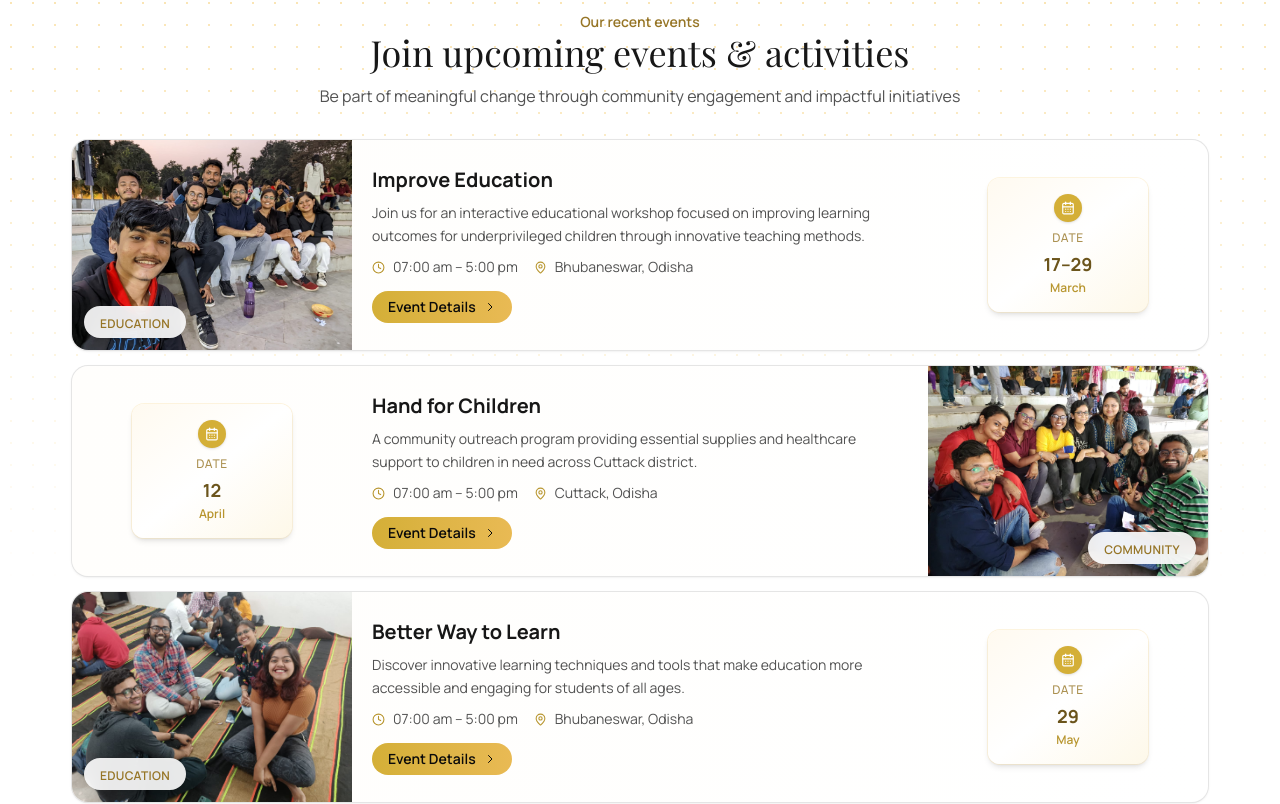
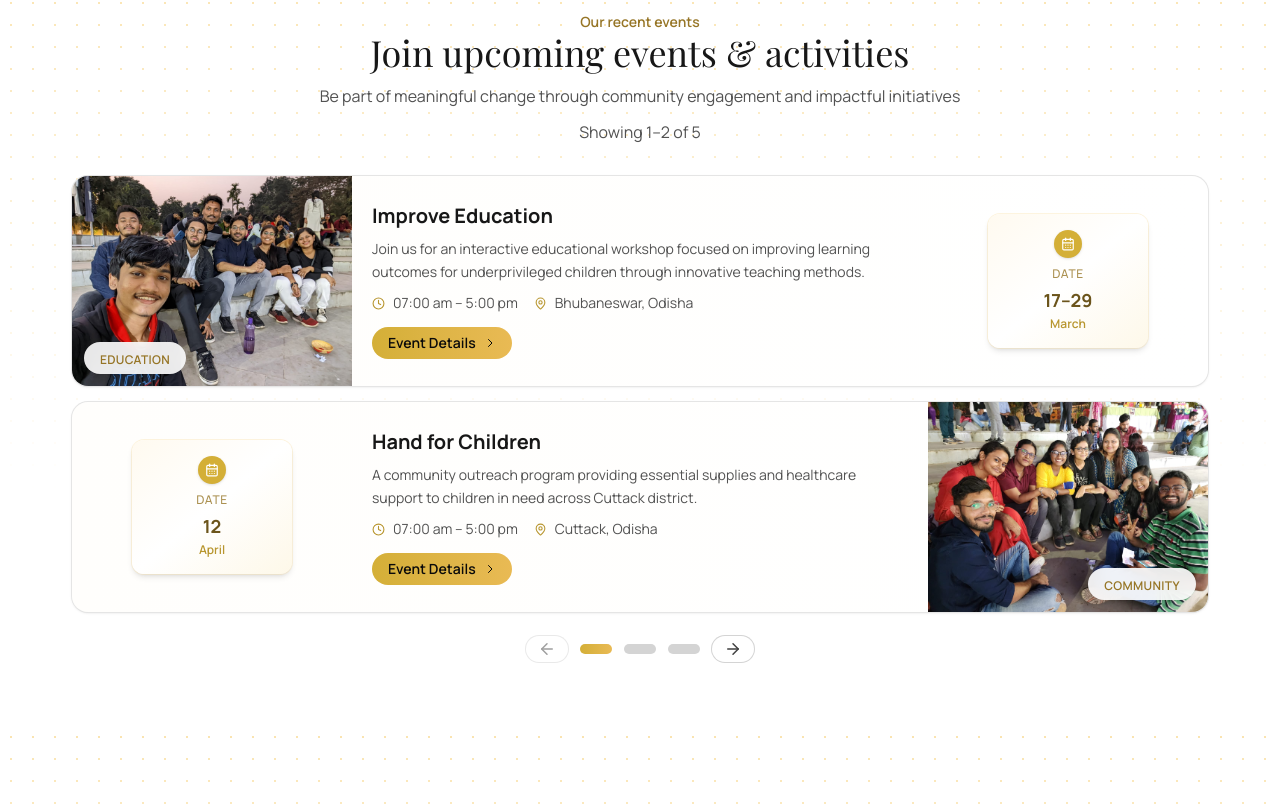
Before and after one commit to purna135/Inara-Foundation-Website, a Next.js app: page / in a window 1280 px wide. Shown: the part 2500-3304 px from the top of the page. Built offline with nearby package versions, Linux system fonts and the light colour scheme; a web font is replaced by a local one.

Commit message:
event section

```diff
--- /dev/null
+++ b/app/events/[id]/page.tsx
@@ -0,0 +1,61 @@
+import events from '@/data/events.json';
+import Image from 'next/image';
+import Link from 'next/link';
+
+export function generateStaticParams() {
+  return (events as any[]).map((e) => ({ id: e.id }));
+}
+
+export default async function EventDetail({ params }: { params: Promise<{ id: string }> }) {
+  const { id } = await params;
+  const event = (events as any[]).find((e) => e.id === id);
+  if (!event) {
+    return (
+      <div className="container-px mx-auto max-w-[1200px] py-16">
+        <h1 className="font-display text-3xl">Event not found</h1>
+        <p className="mt-4"><Link className="link-brand" href="/">Go back home</Link></p>
+      </div>
+    );
+  }
+
+  return (
+    <main className="relative">
+      <div className="absolute inset-0 -z-10 bg-grid pointer-events-none select-none" aria-hidden />
+      <div className="container-px mx-auto max-w-[1200px] py-12">
+        <p className="text-sm font-semibold text-brand-700">{event.category}</p>
+        <h1 className="mt-1 font-display text-4xl sm:text-5xl">{event.title}</h1>
+        <p className="mt-3 max-w-3xl text-neutral-700">{(event as any).description || ''}</p>
+
+        <div className="mt-8 grid items-start gap-8 lg:grid-cols-2">
+          <div className="relative overflow-hidden rounded-3xl ring-1 ring-neutral-200">
+            <Image src={(event as any).cover} alt={event.title} width={960} height={640} className="h-auto w-full object-cover" />
+          </div>
+          <div className="space-y-4">
+            <div className="rounded-2xl border border-neutral-200 bg-white p-6 shadow-sm">
+              <dl className="grid grid-cols-2 gap-4 text-sm">
+                <div>
+                  <dt className="text-neutral-500">Date</dt>
+                  <dd className="font-medium text-neutral-900">{(event as any).date}</dd>
+                </div>
+                <div>
+                  <dt className="text-neutral-500">Time</dt>
+                  <dd className="font-medium text-neutral-900">{(event as any).time}</dd>
+                </div>
+                <div>
+                  <dt className="text-neutral-500">Location</dt>
+                  <dd className="font-medium text-neutral-900">{(event as any).location}</dd>
+                </div>
+                {'fullAddress' in event && (event as any).fullAddress ? (
+                  <div className="col-span-2">
+                    <dt className="text-neutral-500">Address</dt>
+                    <dd className="font-medium text-neutral-900">{(event as any).fullAddress}</dd>
+                  </div>
+                ) : null}
+              </dl>
+            </div>
+          </div>
+        </div>
+      </div>
+    </main>
+  );
+}
--- a/components/Events.tsx
+++ b/components/Events.tsx
@@ -3,7 +3,8 @@ import Image from "next/image";
  import Link from "next/link";
  import events from "@/data/events.json";
  import Section from "./Section";
-import { CalendarDays, MapPin, Clock } from "lucide-react";
+ import { CalendarDays, MapPin, Clock, ArrowRight, ArrowLeft } from "lucide-react";
+ import { useMemo, useState } from "react";
 
 type EventItem = {
   id: string;
@@ -17,7 +18,22 @@ type EventItem = {
 };
 
 export default function Events() {
-  const items = events as any[] as EventItem[];
+  const all = events as any[] as EventItem[];
+  const sorted = useMemo(
+    () =>
+      [...all].sort((a, b) => {
+        const ad = new Date((a as any).startDate || 0).getTime();
+        const bd = new Date((b as any).startDate || 0).getTime();
+        return ad - bd; // nearest first
+      }),
+    [all]
+  );
+  const perPage = 2;
+  const [page, setPage] = useState(0);
+  const totalPages = Math.ceil(sorted.length / perPage);
+  const startIdx = page * perPage;
+  const endIdx = Math.min(sorted.length, startIdx + perPage);
+  const items = sorted.slice(startIdx, endIdx);
 
   return (
     <Section className="bg-white" size="dense">
@@ -31,6 +47,9 @@ export default function Events() {
         <p className="mt-3 text-neutral-600">
           Be part of meaningful change through community engagement and
           impactful initiatives
+        </p>
+         <p className="mt-3 text-neutral-600">
+           Showing {startIdx + 1}–{endIdx} of {sorted.length}
          </p>
       </div>
 
@@ -115,7 +134,7 @@ export default function Events() {
                     </div>
 
                      <div className="pt-1">
-                      <Link href="#">
+                       <Link href={`/events/${event.id}`}>
                         <span className="inline-flex items-center gap-2 rounded-full bg-gradient-to-r from-brand-500 to-brand-400 px-4 py-1.5 text-sm font-semibold text-neutral-950 transition-all hover:from-brand-400 hover:to-brand-300 focus-ring">
                           Event Details
                           <svg
@@ -165,6 +184,37 @@ export default function Events() {
           );
         })}
       </div>
+      {/* Pagination */}
+      {totalPages > 1 && (
+        <div className="mt-6 flex items-center justify-center gap-3">
+          <button
+            className="rounded-full px-3 py-1 text-sm ring-1 ring-neutral-300 text-neutral-700 hover:bg-neutral-50 disabled:opacity-50"
+            onClick={() => setPage((p) => Math.max(0, p - 1))}
+            disabled={page === 0}
+          >
+            <ArrowLeft size={18} />
+          </button>
+          {Array.from({ length: totalPages }).map((_, i) => (
+            <button
+              key={i}
+              aria-label={`Go to page ${i + 1}`}
+              onClick={() => setPage(i)}
+              className={`h-2.5 w-8 rounded-full transition-all ${
+                i === page
+                  ? "bg-gradient-to-r from-brand-500 to-brand-400"
+                  : "bg-neutral-300 hover:bg-neutral-400"
+              }`}
+            />
+          ))}
+          <button
+            className="rounded-full px-3 py-1 text-sm ring-1 ring-neutral-300 text-neutral-700 hover:bg-neutral-50 disabled:opacity-50"
+            onClick={() => setPage((p) => Math.min(totalPages - 1, p + 1))}
+            disabled={page === totalPages - 1}
+          >
+            <ArrowRight size={18} />
+          </button>
+        </div>
+      )}
      </Section>
   );
 }
--- a/data/events.json
+++ b/data/events.json
@@ -3,6 +3,8 @@
     "id": "improve-education",
     "title": "Improve Education",
     "date": "17–29 March",
+    "startDate": "2025-03-17",
+    "endDate": "2025-03-29",
     "time": "07:00 am – 5:00 pm",
     "location": "Bhubaneswar, Odisha",
     "fullAddress": "Xavier University Campus, Bhubaneswar, Odisha",
@@ -14,6 +16,8 @@
     "id": "hand-for-children",
     "title": "Hand for Children",
     "date": "12 April",
+    "startDate": "2025-04-12",
+    "endDate": "2025-04-12",
     "time": "07:00 am – 5:00 pm",
     "location": "Cuttack, Odisha",
     "fullAddress": "SCB Medical College Campus, Cuttack, Odisha",
@@ -25,10 +29,39 @@
     "id": "better-way-to-learn",
     "title": "Better Way to Learn",
     "date": "29 May",
+    "startDate": "2025-05-29",
+    "endDate": "2025-05-29",
     "time": "07:00 am – 5:00 pm",
     "location": "Bhubaneswar, Odisha",
     "category": "Education",
     "cover": "/work-images/acointier-v2-4-1.jpeg",
     "description": "Discover innovative learning techniques and tools that make education more accessible and engaging for students of all ages."
   }
+,
+  {
+    "id": "clean-green-drive",
+    "title": "Clean & Green Drive",
+    "date": "10 June",
+    "startDate": "2025-06-10",
+    "endDate": "2025-06-10",
+    "time": "08:00 am – 12:00 pm",
+    "location": "Puri Beach, Odisha",
+    "fullAddress": "Puri Beach, Near Swargadwar, Puri, Odisha",
+    "category": "Environment",
+    "cover": "/work-images/acointier-v2-4-1.jpeg",
+    "description": "Participate in our beach clean-up and tree plantation drive to promote environmental awareness and sustainability in the community."
+  },
+  {
+    "id": "health-awareness-camp",
+    "title": "Health Awareness Camp",
+    "date": "22 July",
+    "startDate": "2025-07-22",
+    "endDate": "2025-07-22",
+    "time": "09:00 am – 3:00 pm",
+    "location": "Sambalpur, Odisha",
+    "fullAddress": "Town Hall, Sambalpur, Odisha",
+    "category": "Health",
+    "cover": "/work-images/acointier-v2-4-1.jpeg",
+    "description": "Join our health camp for free check-ups, wellness workshops, and expert talks to raise awareness about preventive healthcare."
+  }
 ]
```
Lines whose indentation alone changed are shown as unchanged.
